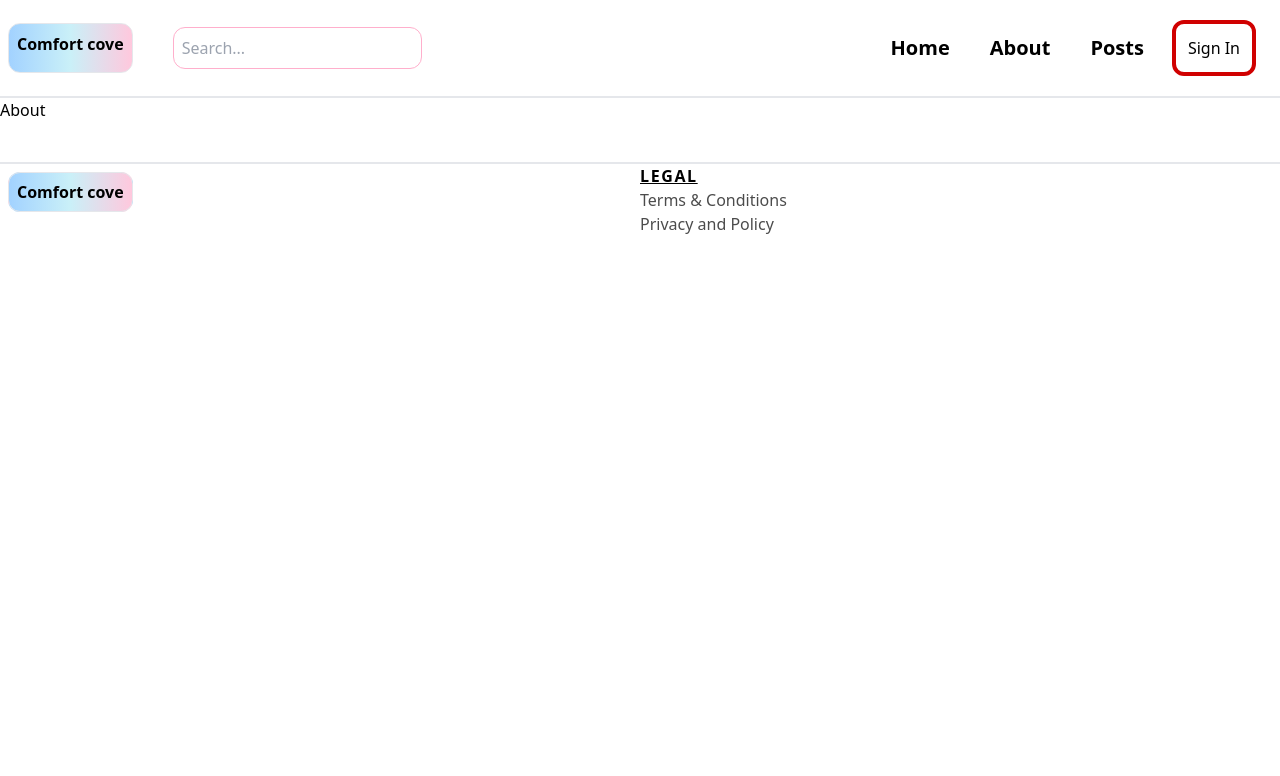
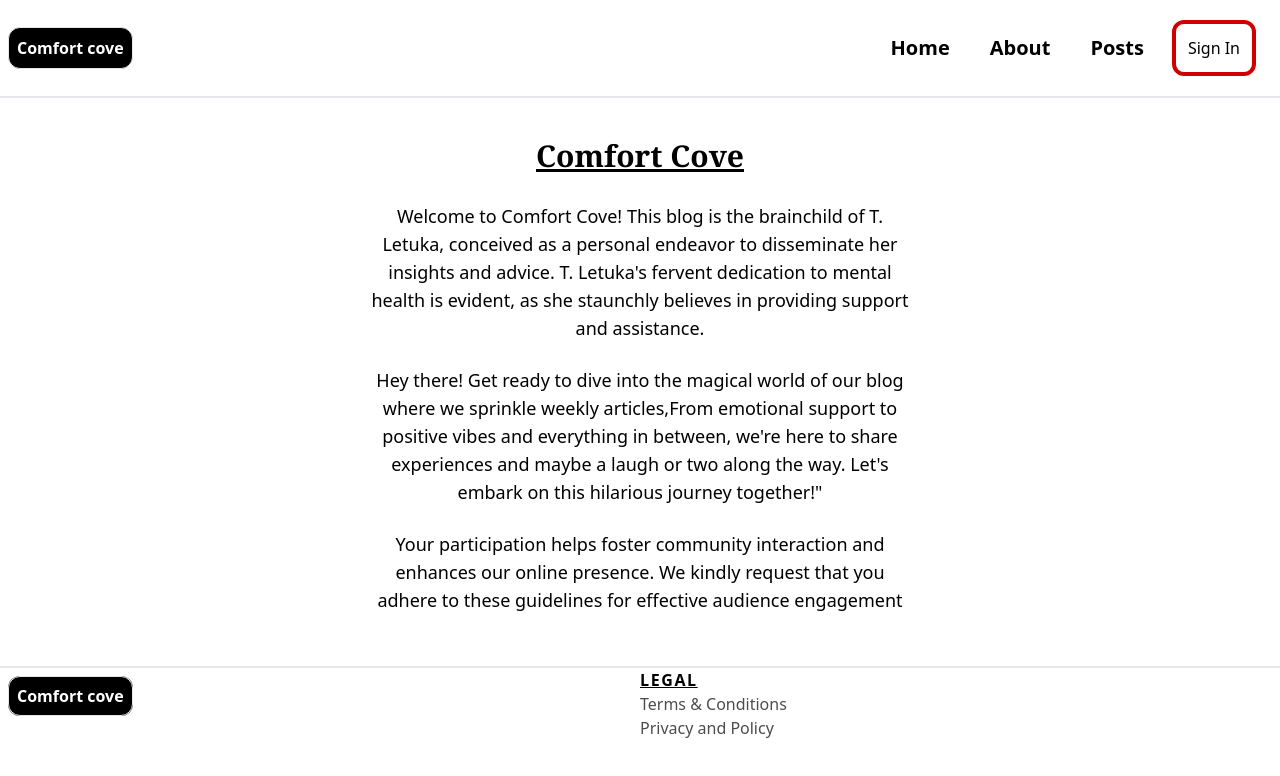
Before and after one commit to T-Letuka/comfortcove, a React (Vite) app in the folder client/: page /about in a window 1280 px wide. Shown: the top 776 px of the page. Built offline with nearby package versions, Linux system fonts and the light colour scheme; no server answers.

Commit message:
added post page

```diff
--- a/client/src/App.jsx
+++ b/client/src/App.jsx
@@ -14,6 +14,7 @@ import OnlyAdminPrivateRoute from "./Components/OnlyAdminPrivateRoute";
 import CreatePost from "./pages/CreatePost";
 import UpdatePost from "./pages/UpdatePost";
 import ScrollToTop from "./Components/ScrollToTop";
+import PostPage from "./pages/PostPage";
 const App = () => {
   return (
     <BrowserRouter>
@@ -31,6 +32,7 @@ const App = () => {
           <Route path="/create-post" element={<CreatePost />} />
           <Route path="/update-post/:postId" element={<UpdatePost />} />
         </Route>
+        <Route path="/postpage" element={<PostPage />} />
         <Route path="/post/:postSlug" element={<Posts />} />
       </Routes>
       <Toaster />
--- a/client/src/Components/Footer.jsx
+++ b/client/src/Components/Footer.jsx
@@ -9,7 +9,7 @@ const Footer = () => {
           <div className="mt-4">
             <Link
               to="/"
-              className="bg-gradient-to-r from-[#a2d2ff] via-[#caf0f8] to-[#ffc8dd] border rounded-[12px] px-2 py-2 text mx-2 my-1 font-semibold"
+              className="bg-black text-white border rounded-[12px] px-2 py-2 text mx-2 my-1 font-semibold"
             >
               Comfort cove
             </Link>
--- a/client/src/Components/Header.jsx
+++ b/client/src/Components/Header.jsx
@@ -24,20 +24,10 @@ const NavBar = () => {
       <div className="my-4 flex gap-3 sm:gap-6 md:gap-8">
         <Link
           to="/"
-          className="bg-gradient-to-r from-[#a2d2ff] via-[#caf0f8] to-[#ffc8dd] border rounded-[12px] px-2 py-2 text mx-2 my-1 font-semibold"
+          className="bg-black  text-white border rounded-[12px] px-2 py-2 text mx-2 my-1 font-semibold"
         >
           Comfort cove
         </Link>
-        <form className="hidden lg:flex">
-          <input
-            type="text"
-            placeholder="Search..."
-            className="border border-[#ffafcc] rounded-[12px] my-2 py-2 px-2"
-          />
-        </form>
-        <button className="w-10 h-10 bg-gray-100 border-[#ffafcc] rounded my-2 py-2 px-2 lg:hidden">
-          <HiMagnifyingGlass className="w-8" />
-        </button>
       </div>
       <div className="relative lg:hidden">
         <button
@@ -60,7 +50,7 @@ const NavBar = () => {
                 </Link>
               </li>
               <li>
-                <Link to="/posts" onClick={closeMenu}>
+                <Link to="/postpage" onClick={closeMenu}>
                   Posts
                 </Link>
               </li>
@@ -95,7 +85,7 @@ const NavBar = () => {
             </Link>
           </li>
           <li>
-            <Link to="/posts" className="text-black hover:text-[#ff006e]">
+            <Link to="/postpage" className="text-black hover:text-[#ff006e]">
               Posts
             </Link>
           </li>
--- a/client/src/pages/About.jsx
+++ b/client/src/pages/About.jsx
@@ -1,7 +1,38 @@
 import React from "react";
 
 const About = () => {
-  return <div>About</div>;
+  return (
+    <div className="min-h-[80%] flex items-center justify-center">
+      <div className="max-w-xl mx-auto p-3 text-center ">
+        <div>
+          <h1 className="text-3xl font-semibold font-serif text-center my-7 underline">
+            Comfort Cove
+          </h1>
+          <div className="text-lg font-sans text-black flex flex-col gap-6">
+            <p>
+              Welcome to Comfort Cove! This blog is the brainchild of T. Letuka,
+              conceived as a personal endeavor to disseminate her insights and
+              advice. T. Letuka's fervent dedication to mental health is
+              evident, as she staunchly believes in providing support and
+              assistance.
+            </p>
+            <p>
+              Hey there! Get ready to dive into the magical world of our blog
+              where we sprinkle weekly articles,From emotional support to
+              positive vibes and everything in between, we're here to share
+              experiences and maybe a laugh or two along the way. Let's embark
+              on this hilarious journey together!"
+            </p>
+            <p>
+              Your participation helps foster community interaction and enhances
+              our online presence. We kindly request that you adhere to these
+              guidelines for effective audience engagement
+            </p>
+          </div>
+        </div>
+      </div>
+    </div>
+  );
 };
 
 export default About;
--- a/client/src/pages/Home.jsx
+++ b/client/src/pages/Home.jsx
@@ -1,7 +1,23 @@
 import React from "react";
+import message from "./../assets/header.png";
 
 const Home = () => {
-  return <div>Home</div>;
+  return (
+    <div>
+      <div className="flex flex-col gap-6 px-3 max-w-6xl mx-auto">
+        <h1 className="text-2xl font-sans lg:text-2xl mt-2 text-center">
+          Wherever you go, go with all your heart.
+          <span className="italic ml-2">--Confucius</span>
+        </h1>
+        <img src={message} alt="header" />
+        <p className="text-gray-500 text-xl font-mono sm:text-lg">
+          Enter freely, with hearts open wide. Here, time flows gentle, no need
+          to hide. In this cozy nest, you will find your clan, where laughter
+          reigns and hugs began.
+        </p>
+      </div>
+    </div>
+  );
 };
 
 export default Home;
--- /dev/null
+++ b/client/src/pages/PostPage.jsx
@@ -0,0 +1,33 @@
+import PostCards from "../Components/PostCards";
+import React, { useState } from "react";
+import { useEffect } from "react";
+
+const PostPage = () => {
+  const [posts, setPosts] = useState([]);
+  useEffect(() => {
+    const fetchPosts = async () => {
+      const res = await fetch("/api/post/getPosts");
+      const data = await res.json();
+      setPosts(data.posts);
+    };
+    fetchPosts();
+  }, []);
+  return (
+    <div className="mx-auto">
+      <div>
+        {posts && posts.length > 0 && (
+          <div className="flex flex-col gap-6">
+            <h2 className="text-2xl font-semibold text-center">Recent Posts</h2>
+            <div className="flex flex-wrap gap-4 p-3">
+              {posts.map((post) => (
+                <PostCards key={post._id} post={post} />
+              ))}
+            </div>
+          </div>
+        )}
+      </div>
+    </div>
+  );
+};
+
+export default PostPage;
```
Also changed, not shown: client/src/assets/header.png (added).
